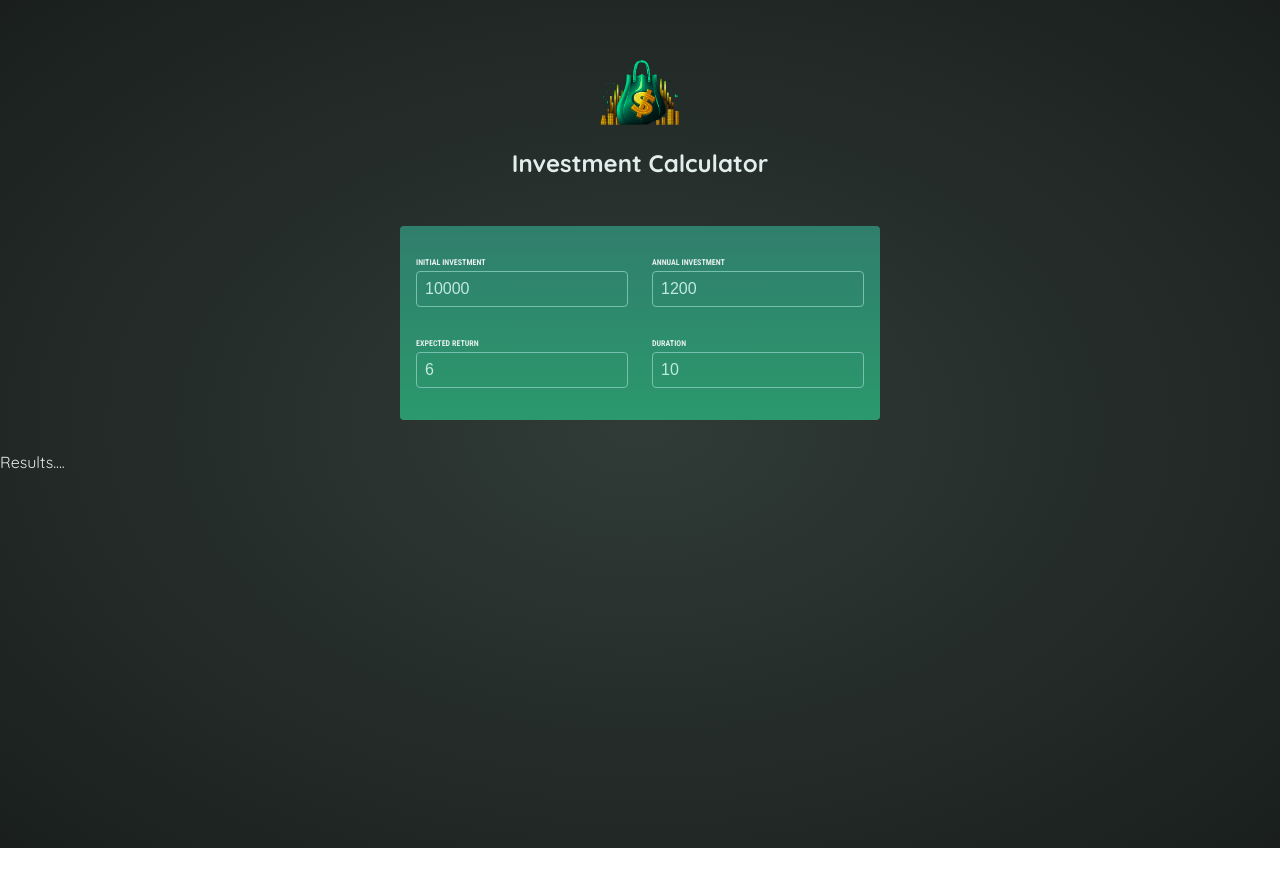
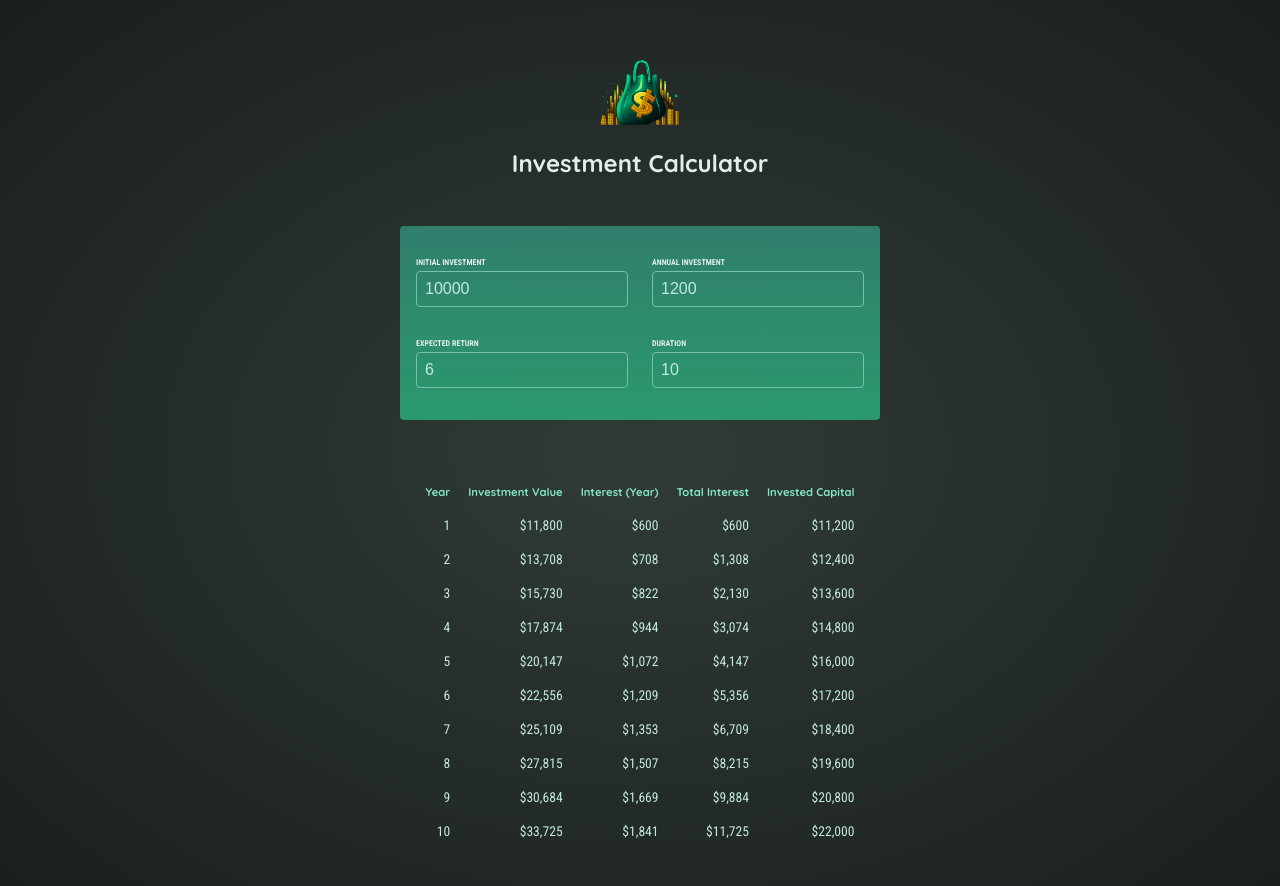
Before and after one commit to skharichandan/react-investment-calculator, a React (Vite) app: page / in a window 1280 px wide. Shown: the top 886 px of the page. Before the commit the page ends 848 px from the top, so only its background shows below. Built offline with nearby package versions, Linux system fonts and the light colour scheme.

Commit message:
Outputting Results in a List & Deriving More Values

```diff
--- a/src/components/Results.jsx
+++ b/src/components/Results.jsx
@@ -1,12 +1,44 @@
-import {calculateInvestmentResults} from '../util/investment';
+import { calculateInvestmentResults, formatter } from "../util/investment";
 
 export default function Results({ sendUserInput }) {
+  const resultsData = calculateInvestmentResults(sendUserInput);
+  const initialInvestment =
+    resultsData[0].valueEndOfYear -
+    resultsData[0].interest -
+    resultsData[0].annualInvestment;
 
-  const resultsData = calculateInvestmentResults(sendUserInput);
-  console.log(resultsData);
   return (
     <>
-      <p>Results....</p>
+      <table id="result">
+        <thead>
+          <tr>
+            <th>Year</th>
+            <th>Investment Value</th>
+            <th>Interest (Year)</th>
+            <th>Total Interest</th>
+            <th>Invested Capital</th>
+          </tr>
+        </thead>
+        <tbody>
+          {resultsData.map((yearData) => {
+            const totalInterest =
+              yearData.valueEndOfYear -
+              yearData.annualInvestment * yearData.year -
+              initialInvestment;
+
+            const totalAmountInvested = yearData.valueEndOfYear - totalInterest;
+            return (
+              <tr key={yearData.year}>
+                <td>{yearData.year}</td>
+                <td>{formatter.format(yearData.valueEndOfYear)}</td>
+                <td>{formatter.format(yearData.interest)}</td>
+                <td>{formatter.format(totalInterest)}</td>
+                <td>{formatter.format(totalAmountInvested)}</td>
+              </tr>
+            );
+          })}
+        </tbody>
+      </table>
     </>
   );
 }
```
